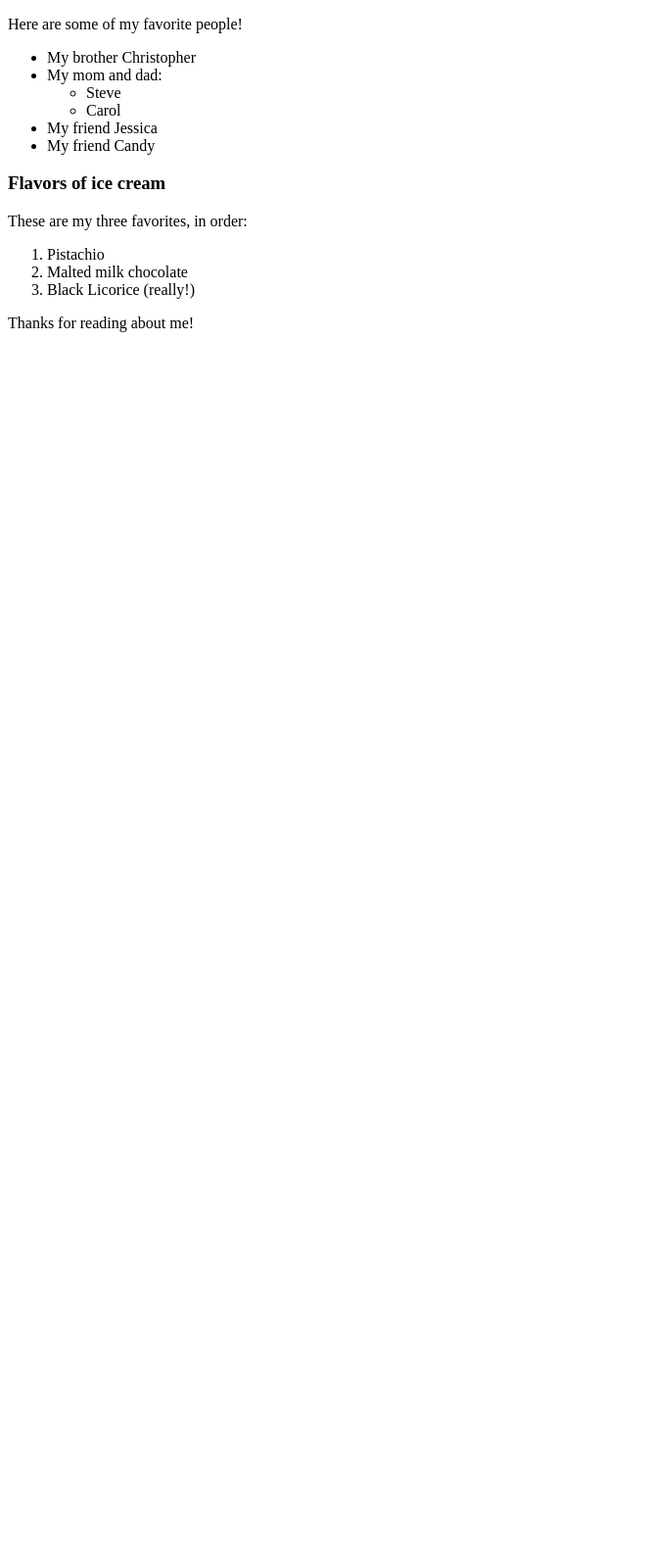
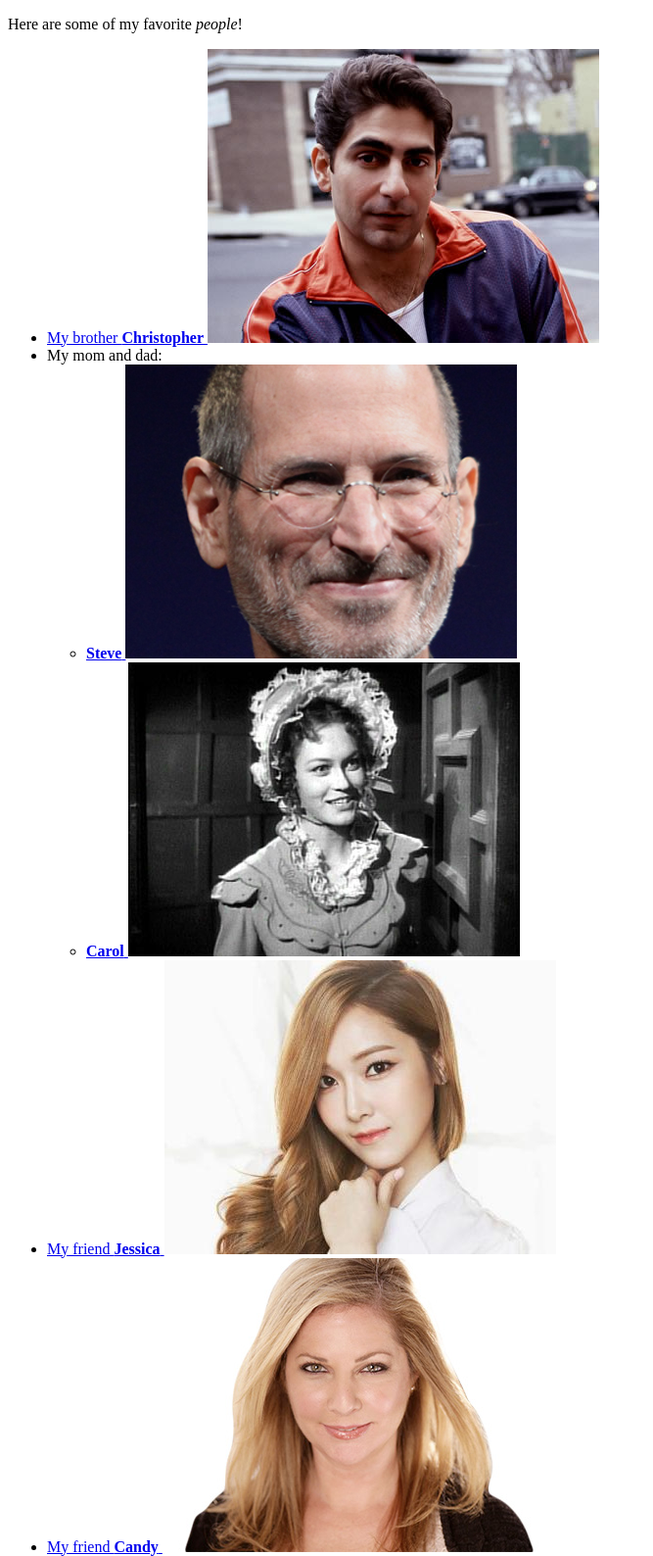
Before and after one commit to jaybojaybojaybo/my-first-webpage, a plain HTML site: page favorite-things.html in a window 1280 px wide. Shown: the part 152-1740 px from the top of the page at 98% size, without its empty margins (0-667 px from the left). Before the commit the page ends 800 px from the top, so only its background shows below. Drawn offline with Linux system fonts and the light colour scheme.

Commit message:
add in-line elements to my-first-webpage.html and favorite-things.html: 'strong', 'em', and 'a' tags as well as images with corresponding image folder

```diff
--- a/favorite-things.html
+++ b/favorite-things.html
@@ -8,17 +8,42 @@
     <h2>These are a few of my favorite things.</h2>
 
     <h3>People</h3>
-    <p>Here are some of my favorite people!</p>
+    <p>Here are some of my favorite <em>people</em>!</p>
     <ul>
-      <li>My brother Christopher</li>
+      <li>
+        <a href="http://www.example.com/christopher.html">
+          My brother <strong>Christopher</strong>
+          <img src="img/christopher.jpeg" alt="A photo of Christopher.">
+        </a>
+      </li>
       <li>My mom and dad:
         <ul>
-          <li>Steve</li>
-          <li>Carol</li>
+          <li>
+            <a href="http://www.example.com/steve.html">
+              <strong>Steve</strong>
+              <img src="img/steve.jpeg" alt="A photo of Steve."
+            </a>
+          </li>
+          <li>
+            <a href="http://www.example.com/carol.html">
+              <strong>Carol</strong>
+              <img src="img/carol.jpeg" alt="A photo of Carol."
+            </a>
+          </li>
         </ul>
       </li>
-      <li>My friend Jessica</li>
-      <li>My friend Candy</li>
+      <li>
+        <a href="http://www.example.com/jessica.html">
+          My friend <strong>Jessica</strong>
+          <img src="img/jessica.jpeg" alt="A photo of Jessica.">
+        </a>
+      </li>
+      <li>
+        <a href="http://www.example.com/candy.html">
+          My friend <strong>Candy</strong>
+          <img src="img/candy.jpeg" alt="A photo of Candy.">
+        </a>
+      </li>
     </ul>
 
     <h3>Flavors of ice cream</h3>
@@ -29,7 +54,7 @@
       <li>Black Licorice (really!)</li>
     </ol>
 
-    <p>Thanks for reading about me!</p>
+    <p>Thanks for reading about <a href="my-first-webpage.html"><strong>me</strong></a>!</p>
   </body>
 
 </html>
```
Also changed, not shown: my-first-webpage.html (+5 -2 lines), img/candy.jpeg (added), img/carol.jpeg (added), img/christopher.jpeg (added), img/jessica.jpeg (added), img/steve.jpeg (added), kitten.jpg (added), 1 other file.
